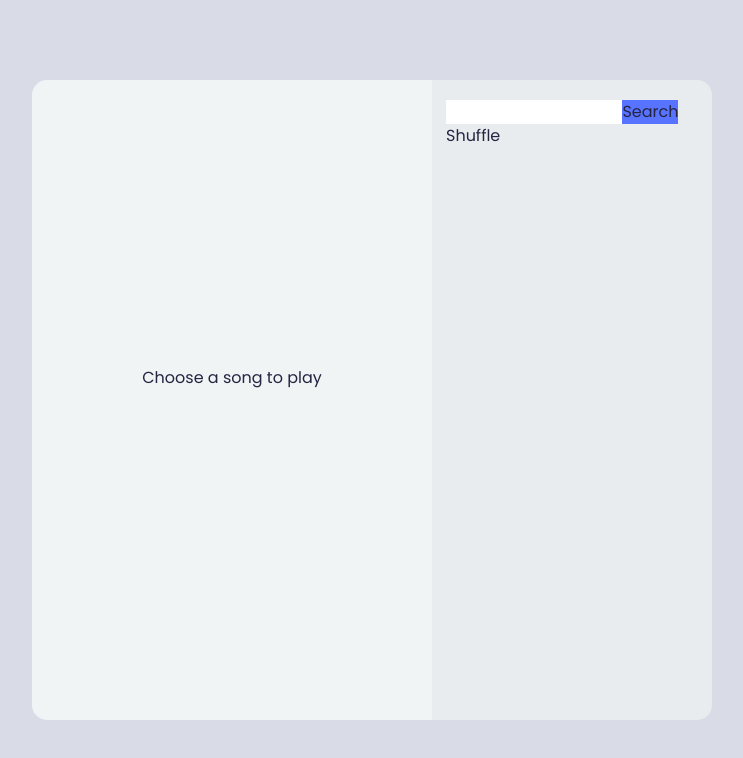
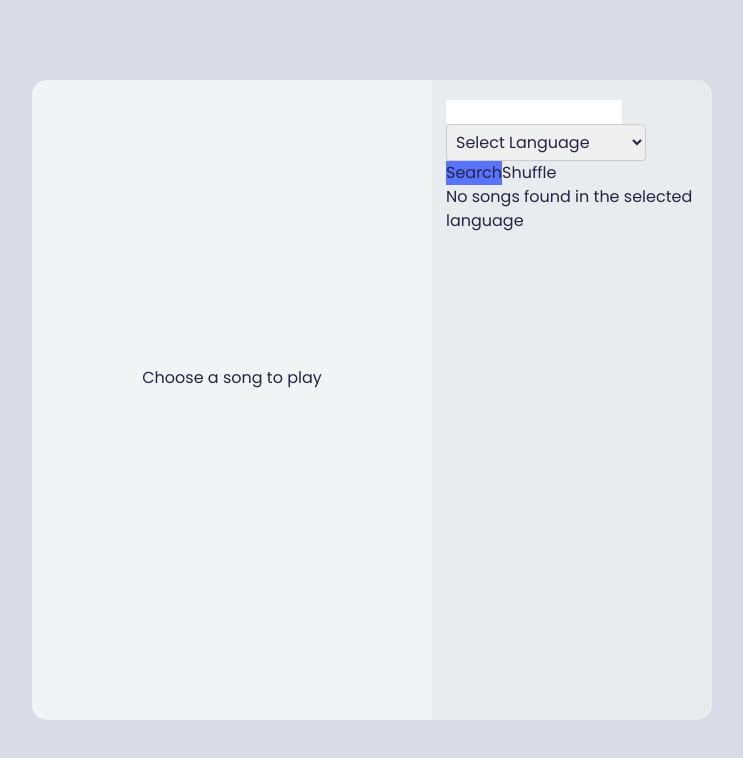
Before and after one commit to Satyam1923/Spring-Music-Player, a React (Vite) app in the folder frontend/: page / in a window 1280 px wide. Shown: the top 758 px of the page, without its empty margins (268-1011 px from the left). Built offline with nearby package versions, Linux system fonts and the light colour scheme.

Commit message:
Added Filtering using language parameter

```diff
--- a/frontend/src/App.css
+++ b/frontend/src/App.css
@@ -642,3 +642,9 @@ background-color: #5773ff;
     width: 100%;
   }
 }
+.sel {
+  padding: 5px;
+  border: 1px solid #ccc;
+  border-radius: 4px;
+  width: 200px;
+}
--- a/frontend/src/App.jsx
+++ b/frontend/src/App.jsx
@@ -11,19 +11,30 @@ const App = () => {
     const [totalTime, setTotalTime] = useState(0);
     const [timePassed, setTimePassed] = useState(0);
     const [currplaying, setCurrplaying] = useState(0);
+    const [language, setLanguage] = useState("");
 
     const decodeEntities = (str) => {
         return he.decode(str);
     };
 
+   // Inside the App component
+
+// Add this useEffect hook to log the value of language whenever it changes
+useEffect(() => {
+    console.log("Selected language:", language);
+}, [language]);
+
+// Then, inside the fetchSongData function, log the parameters being sent to the backend API
 const fetchSongData = async () => {
     try {
+        console.log("Fetching data for language:", language);
         const response = await axios.get(import.meta.env.VITE_BACKEND_URL, {
-                params: { song: searchQuery },
+            params: { song: searchQuery, language: language },
         });
-            setData(response.data);
+        setData(response.data.length ? response.data : []);
     } catch (error) {
-            console.error(error);
+        console.error("Sorry, an error occurred:", error);
+        setData([]); // Set data to an empty array on error
     }
 };
 
@@ -56,9 +67,9 @@ const App = () => {
     };
 
     return (
-        <div className="ui">
-            <div className="player">
-                <div className="imgBx">
+        <div className="ui ">
+            <div className="player ">
+                <div className="imgBx ">
                     {data && data.length > 0 ? (
                         <img
                             src={data && data[currplaying].img}
@@ -87,7 +98,7 @@ const App = () => {
                             data[currplaying].year}
                     </li>
                 </ul>
-                {data && (
+                {data && data[currplaying] && (
     <AudioPlayer
         className="rounded-lg py-5 px-8"
         autoPlay
@@ -103,22 +114,37 @@ const App = () => {
         }}
     />
 )}
+
             </div>
 
-            <div className="search-box">
+            <div className="search-box w-[70vw] ">
                 <div className="w-full">
                     <form className="flex items-center gap-4 ">
                         <input
                             type="text"
                             name="song"
                             id="song"
-                            className="p-2 px-6 rounded-lg"
+                            className="  rounded-sm"
                             required
                             onChange={(e) => {
                                 e.preventDefault();
                                 setSearchQuery(e.target.value);
                             }}
                         />
+                  <select value={language}  onChange={(e) => setLanguage(e.target.value)} className="sel">
+                  <option value="" disabled >
+                  Select Language
+                  </option>
+                    <option value="all" >All Languages</option>
+                    <option value="hindi">Hindi</option>
+                    <option value="english">English</option>
+                    <option value="punjabi">Punjabi</option>
+                    <option value="tamil">Tamil</option>
+                    <option value="gujarati">Gujarati</option>
+                    <option value="telugu">Telugu</option>
+                    <option value="bhojpuri">Bhojpuri</option>
+                    {/* Add more languages as needed */}
+                </select>
                         <button
                             id="get"
                             alt="search"
@@ -130,6 +156,8 @@ const App = () => {
                         >
                             Search
                         </button>
+
+
                         <button
                             className="bg-gray-400 p-2 px-6 rounded-lg"
                             onClick={(e) => {
@@ -139,38 +167,29 @@ const App = () => {
                         >
                             Shuffle
                         </button>
+
                     </form>
                 </div>
 
                 <div className="results">
-                    {data !== null &&
-                        data !== undefined &&
+    {data !== null && data !== undefined && data.length > 0 ? (
         data.map((element, index) => (
-                            <div
-                                className="result-item"
-                                key={index}
-                                onClick={() => playSong(index)}
-                            >
+            <div className="result-item" key={index} onClick={() => playSong(index)}>
                 <div className="songresult">
-                                    <img
-                                        src={element.img}
-                                        alt={element.name}
-                                        height="20px"
-                                        width="20px"
-                                    />
+                    <img src={element.img} alt={element.name} height="20px" width="20px" />
                     <div className="search-details">
-                                        <h4 id="elementname">
-                                            {decodeEntities(element.name)}
-                                        </h4>
-                                        <p>
-                                            {decodeEntities(element.artist)} -{" "}
-                                            {element.year}
-                                        </p>
+                        <h4 id="elementname">{decodeEntities(element.name)}</h4>
+                        <p>{decodeEntities(element.artist)} - {element.year}</p>
+                        <p className="capitalize">{decodeEntities(element.language)} </p>
                     </div>
                 </div>
             </div>
-                        ))}
+        ))
+    ) : (
+        <div className="no-data-message">No songs found in the selected language</div>
+    )}
 </div>
+
             </div>
         </div>
         //{" "}
```
Also changed, not shown: 1 other file (tests, documents, lock files or other folders). Lines whose indentation alone changed are shown as unchanged.
